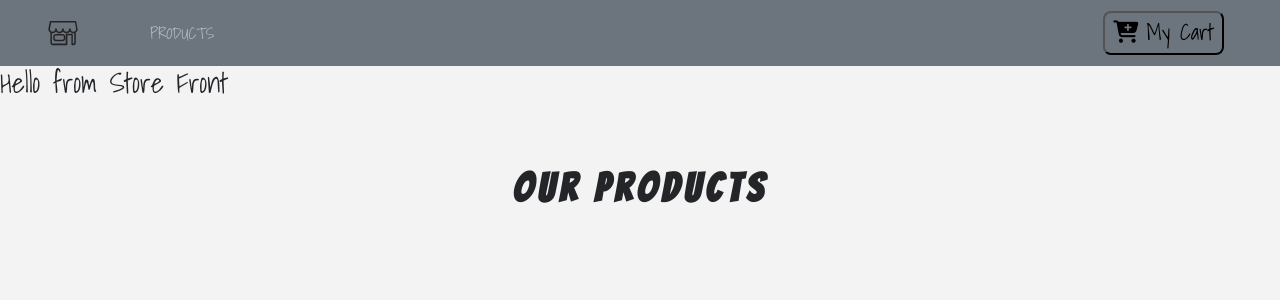
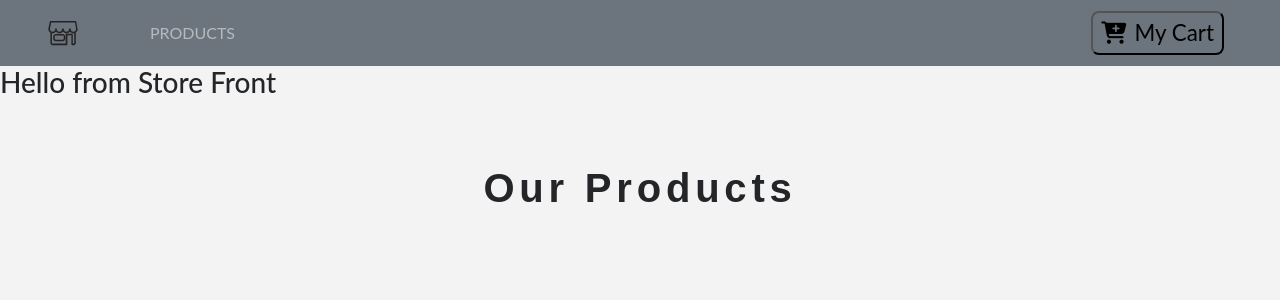
Before and after one commit to JDickey1990/e-commerce_frontend, a React (Create React App) app: page / in a window 1280 px wide. Shown: the top 300 px of the page. Built offline with nearby package versions, Linux system fonts and the light colour scheme.

Commit message:
adding a different set of google fonts for styling and changing some color variables

```diff
--- a/src/App.css
+++ b/src/App.css
@@ -3,17 +3,17 @@
   --lightGrey:rgb(163, 163, 163);
   --mainWhite:#f3f3f3;
   --mainDark:#232528;
-  --mainYellow:#ffa400;
+  --mainYellow:#ffc400;
 }
 
 body{
-    font-family: 'Shadows Into Light', cursive !important;
+    font-family: 'Lato', sans-serif !important;
     background: var(--mainWhite) !important;
     color: var(--mainDark) !important;
 }
 
 .text-title{
-    font-family: 'Bangers', cursive;
+    font-family: 'Raleway', sans-serif;
     letter-spacing: 0.3rem;
     text-transform: uppercase;
 }
@@ -25,7 +25,7 @@ body{
 .text-bright{
     color: (--lightGrey);
 }
-/*
-.bg{
-    color: (var--mainBlue);
-} */
+
+.detail-img-top{
+    transform: scale(1.5);
+}
```
